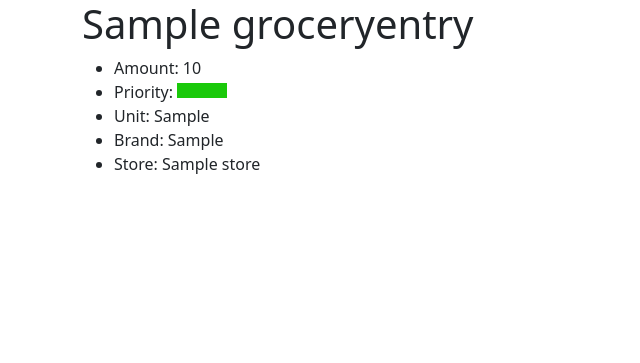
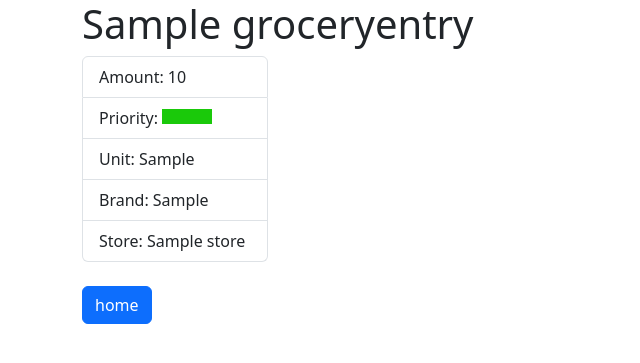
Before and after one commit to surfaceofbacon/Grocery_List, a Django app: page /1/ in a window 1280 px wide. Shown: the top 363 px of the page, without its empty margins (0-640 px from the left). Run offline with Django 5.2, Linux system fonts and the light colour scheme; tables that the repository leaves empty hold one stand-in row (values such as "Sample post").

Commit message:
added navigation and more styling

```diff
--- a/grocery_list/entries/templates/entries/entry.html
+++ b/grocery_list/entries/templates/entries/entry.html
@@ -4,13 +4,14 @@
 
 {% block body %}
     <h1>{{name}}</h1>
-
-    <ul>
-        <li>Amount: {{quantity}}</li>
-        <li>Priority: <span class="importance-color" style="background-color: {{importance_color}}"></span></li>
-        <li>Unit: {{unit}}</li>
-        <li>Brand: {{brand}}</li>
-        <li>Store: {{store}}</li>
+    <div class="col-2">
+        <ul class="list-group">
+        <li class="list-group-item">Amount: {{quantity}}</li>
+        <li class="list-group-item">Priority: <span class="importance-color" style="background-color: {{importance_color}}"></span></li>
+        <li class="list-group-item">Unit: {{unit}}</li>
+        <li class="list-group-item">Brand: {{brand}}</li>
+        <li class="list-group-item">Store: {{store}}</li>
     </ul>
-
+    </div>
+    <a class="btn btn-primary my-4" href="{% url 'get-all-grocery-entries'%}">home</a>
 {% endblock %}
--- a/grocery_list/entries/templates/entries/list.html
+++ b/grocery_list/entries/templates/entries/list.html
@@ -71,13 +71,15 @@
             </div>
         </div>
 
-        <ul id="groceries-list">
+        <div class="col-6">
+            <ul class="list-group" id="groceries-list">
             {% for entry in groceries_list %}
-            <li><a href="{% url 'get-single-entry' entry.id %}">{{ entry }} <span data-value="{{entry.importance_color}}" class="importance-color"
+            <li class="list-group-item"><a class="btn" href="{% url 'get-single-entry' entry.id %}">{{ entry }} <span data-value="{{entry.importance_color}}" class="importance-color"
                                                                                   style="background-color: {{entry.get_color}}"></span></a>
             </li>
             {% endfor %}
         </ul>
+        </div>
     </div>
 </div>
 
```
Also changed, not shown: grocery_list/entries/templates/entries/stores.html (+8 -5 lines).
